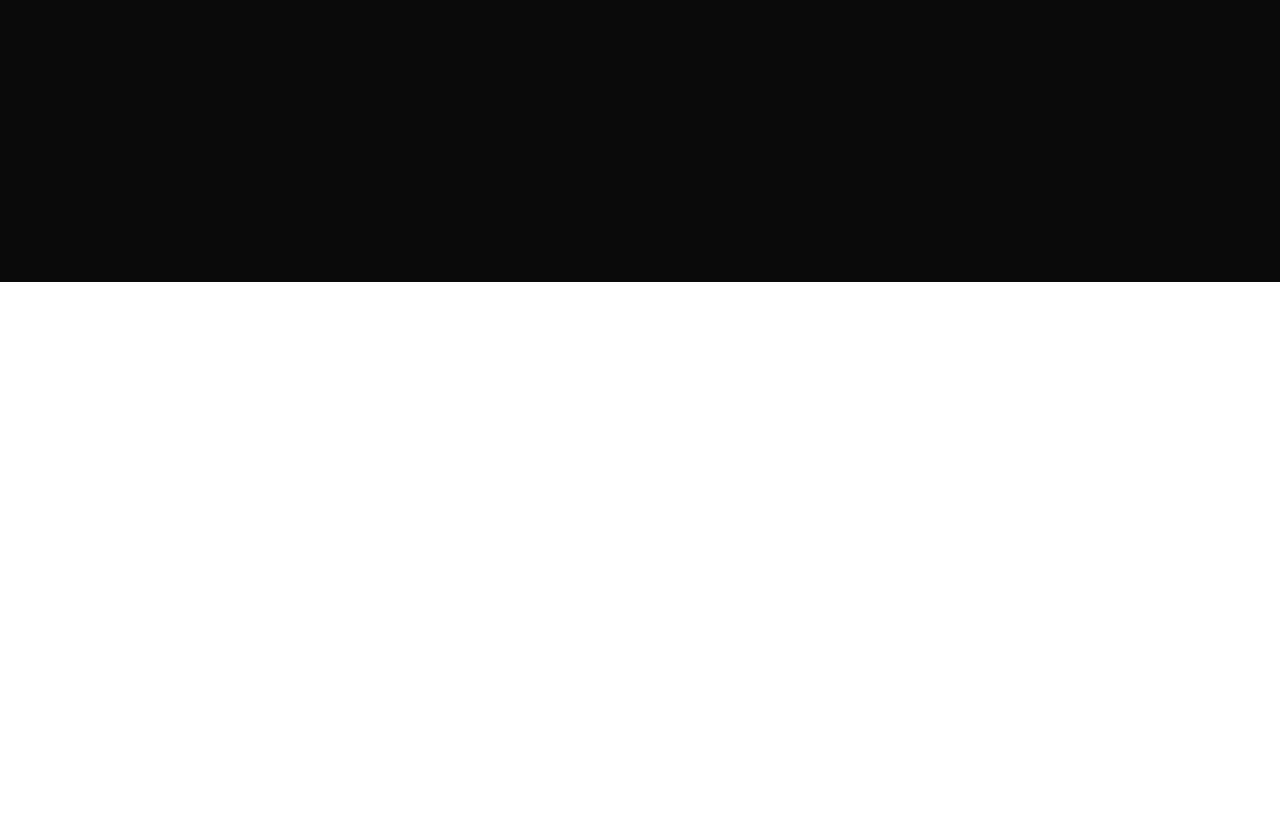
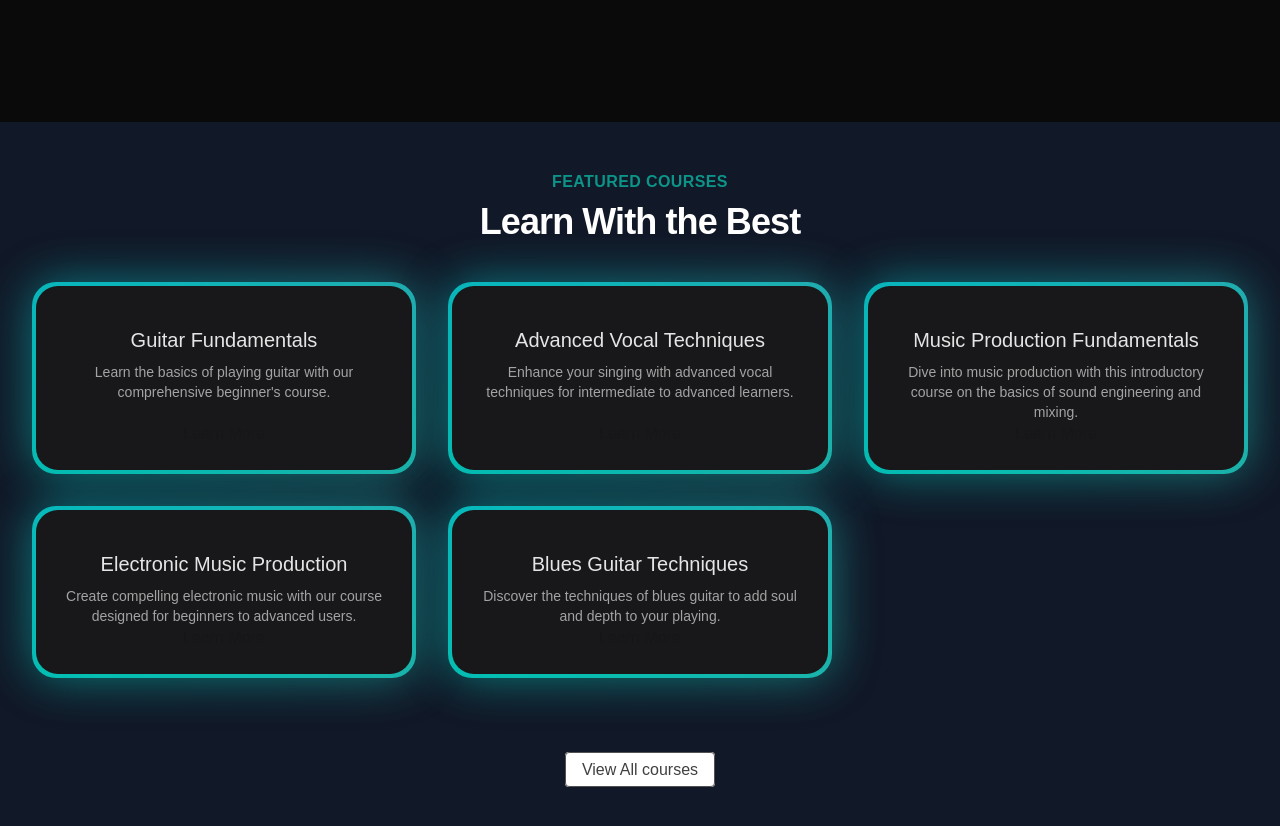
Before and after one commit to Rishabhkes28/MusicApp, a Next.js app: page / in a window 1280 px wide. Shown: the part 520-1346 px from the top of the page. Before the commit the page ends 802 px from the top, so only its background shows below. Built offline with nearby package versions, Linux system fonts and the light colour scheme.

Commit message:
completed FeaturedCourses Section

```diff
--- /dev/null
+++ b/src/app/components/Featuredcourses.tsx
@@ -0,0 +1,58 @@
+'use client'
+import Link from "next/link"
+import courseData from "../data/music_courses.json"
+import { BackgroundGradient } from "./ui/background-gradient"
+
+interface Course{
+    id: number,
+    title: string,
+    slug: string,
+    description: string,
+    price: number,
+    instructor: string,
+    isFeatured: boolean,
+
+}
+
+function FeaturedCourses() {
+    const featuredCourses = courseData.courses.filter((course:Course) => course.isFeatured)
+
+
+  return (
+    <div className="py-12 bg-gray-900">
+        <div>
+            <div className="text-center">
+                <h2 className="text-base text-teal-600 font-semibold tracking-wide uppercase">FEATURED COURSES</h2>
+                <p className="mt-2 text-3xl leading-8 font-extrabold tracking-tight text-white sm:text-4xl">Learn With the Best</p>
+            </div>
+        </div>
+        <div className="mt-10 mx-8">
+            <div className="grid grid-cols-1 sm:grid-cols-2 lg:grid-cols-3 gap-8 justify-center">
+                {featuredCourses.map((course:Course)=> (
+                    <div key={course.id} className="flex justify-center">
+                        <BackgroundGradient
+                        className="flex flex-col rounded-[22px] bg-white dark:bg-zinc-900 overflow-hidden h-full max-w-sm">
+                            <div className="p-4 sm:p-6 flex flex-col items-center text-center flex-grow">
+                                <p className="text-lg sm:text-xl text-black mt-4 mb-2 dark:text-neutral-200">{course.title}</p>
+                                <p className="text-sm text-neutral-600 dark:text-neutral-400 flex-grow">{course.description}</p>
+                                <Link href={`/courses/${course.slug}`}>
+                                Learn More
+                                </Link>
+                            </div>
+                        </BackgroundGradient>
+                    </div>
+                ))}
+            </div>
+        </div>
+        <div className="mt-20 text-center">
+            <Link href={"/courses"}
+            className="px-4 py-2 rounded border border-neutral-600 text-neutral-700 bg-white hover:bg-gray-100 transition duration-200"
+            >
+            View All courses
+            </Link>
+        </div>
+    </div>
+  )
+}
+
+export default FeaturedCourses
--- /dev/null
+++ b/src/app/components/ui/background-gradient.tsx
@@ -0,0 +1,72 @@
+import { cn } from "@/app/lib/utils";
+import React from "react";
+import { motion } from "framer-motion";
+
+export const BackgroundGradient = ({
+  children,
+  className,
+  containerClassName,
+  animate = true,
+}: {
+  children?: React.ReactNode;
+  className?: string;
+  containerClassName?: string;
+  animate?: boolean;
+}) => {
+  const variants = {
+    initial: {
+      backgroundPosition: "0 50%",
+    },
+    animate: {
+      backgroundPosition: ["0, 50%", "100% 50%", "0 50%"],
+    },
+  };
+  return (
+    <div className={cn("relative p-[4px] group", containerClassName)}>
+      <motion.div
+        variants={animate ? variants : undefined}
+        initial={animate ? "initial" : undefined}
+        animate={animate ? "animate" : undefined}
+        transition={
+          animate
+            ? {
+                duration: 5,
+                repeat: Infinity,
+                repeatType: "reverse",
+              }
+            : undefined
+        }
+        style={{
+          backgroundSize: animate ? "400% 400%" : undefined,
+        }}
+        className={cn(
+          "absolute inset-0 rounded-3xl z-[1] opacity-60 group-hover:opacity-100 blur-xl  transition duration-500 will-change-transform",
+          " bg-[radial-gradient(circle_farthest-side_at_0_100%,#00ccb1,transparent),radial-gradient(circle_farthest-side_at_100%_0,#7b61ff,transparent),radial-gradient(circle_farthest-side_at_100%_100%,#ffc414,transparent),radial-gradient(circle_farthest-side_at_0_0,#1ca0fb,#141316)]"
+        )}
+      />
+      <motion.div
+        variants={animate ? variants : undefined}
+        initial={animate ? "initial" : undefined}
+        animate={animate ? "animate" : undefined}
+        transition={
+          animate
+            ? {
+                duration: 5,
+                repeat: Infinity,
+                repeatType: "reverse",
+              }
+            : undefined
+        }
+        style={{
+          backgroundSize: animate ? "400% 400%" : undefined,
+        }}
+        className={cn(
+          "absolute inset-0 rounded-3xl z-[1] will-change-transform",
+          "bg-[radial-gradient(circle_farthest-side_at_0_100%,#00ccb1,transparent),radial-gradient(circle_farthest-side_at_100%_0,#7b61ff,transparent),radial-gradient(circle_farthest-side_at_100%_100%,#ffc414,transparent),radial-gradient(circle_farthest-side_at_0_0,#1ca0fb,#141316)]"
+        )}
+      />
+
+      <div className={cn("relative z-10", className)}>{children}</div>
+    </div>
+  );
+};
--- a/src/app/data/music_courses.json
+++ b/src/app/data/music_courses.json
@@ -0,0 +1,104 @@
+{
+    "courses": [
+      {
+        "id": 1,
+        "title": "Guitar Fundamentals",
+        "slug": "guitar-fundamentals",
+        "description": "Learn the basics of playing guitar with our comprehensive beginner's course.",
+        "price": 99.99,
+        "instructor": "John Doe",
+        "isFeatured": true,
+        "image": "/courses/guitar.jpg"
+      },
+      {
+        "id": 2,
+        "title": "Piano for Beginners",
+        "slug": "piano-for-beginners",
+        "description": "Start your musical journey with foundational piano skills taught by expert instructors.",
+        "price": 109.99,
+        "instructor": "Jane Smith",
+        "isFeatured": false,
+        "image": "/courses/piano.jpg"
+      },
+      {
+        "id": 3,
+        "title": "Advanced Vocal Techniques",
+        "slug": "advanced-vocal-techniques",
+        "description": "Enhance your singing with advanced vocal techniques for intermediate to advanced learners.",
+        "price": 119.99,
+        "instructor": "Emily Johnson",
+        "isFeatured": true,
+        "image": "/courses/vocalist.jpg"
+      },
+      {
+        "id": 4,
+        "title": "Drumming Mastery",
+        "slug": "drumming-mastery",
+        "description": "Master the drums with our comprehensive course covering all skill levels.",
+        "price": 129.99,
+        "instructor": "Mike Brown",
+        "isFeatured": false,
+        "image": "/courses/drumming.jpg"
+      },
+      {
+        "id": 5,
+        "title": "Jazz Improvisation",
+        "slug": "jazz-improvisation",
+        "description": "Learn the art of jazz improvisation with this course designed for all levels.",
+        "price": 139.99,
+        "instructor": "Chris Davis",
+        "isFeatured": false,
+        "image": "/courses/jazz.jpg"
+      },
+      {
+        "id": 6,
+        "title": "Music Production Fundamentals",
+        "slug": "music-production-fundamentals",
+        "description": "Dive into music production with this introductory course on the basics of sound engineering and mixing.",
+        "price": 149.99,
+        "instructor": "Alex Wilson",
+        "isFeatured": true,
+        "image": "/courses/music-prod.jpg"
+      },
+      {
+        "id": 7,
+        "title": "Songwriting Essentials",
+        "slug": "songwriting-essentials",
+        "description": "Learn the essentials of songwriting to express your musical creativity.",
+        "price": 159.99,
+        "instructor": "Samantha Miller",
+        "isFeatured": false,
+        "image": "/courses/song-writing.jpg"
+      },
+      {
+        "id": 8,
+        "title": "Electronic Music Production",
+        "slug": "electronic-music-production",
+        "description": "Create compelling electronic music with our course designed for beginners to advanced users.",
+        "price": 169.99,
+        "instructor": "Luke Harris",
+        "isFeatured": true,
+        "image": "/courses/music-prod.jpg"
+      },
+      {
+        "id": 9,
+        "title": "Classical Music History",
+        "slug": "classical-music-history",
+        "description": "Explore the rich history of classical music from its origins to the present day.",
+        "price": 179.99,
+        "instructor": "Grace Lee",
+        "isFeatured": false,
+        "image": "/courses/classical-music.jpg"
+      },
+      {
+        "id": 10,
+        "title": "Blues Guitar Techniques",
+        "slug": "blues-guitar-techniques",
+        "description": "Discover the techniques of blues guitar to add soul and depth to your playing.",
+        "price": 189.99,
+        "instructor": "Ethan Moore",
+        "isFeatured": true,
+        "image": "/courses/blues.jpg"
+      }
+    ]
+  }
--- a/src/app/page.tsx
+++ b/src/app/page.tsx
@@ -1,11 +1,13 @@
 import Image from "next/image"
 import Hero from "./components/Hero";
+import Featuredcourses from "./components/Featuredcourses";
 
 export default function Home() {
   return (
      <div className="min-h-screen border- bg-black/[0.96] antialiased bg-grid-white/[0.02]">
 
     <Hero/>
+    <Featuredcourses/>
     </div>
   );
 }
```
Also changed, not shown: 1 other file (tests, documents, lock files or other folders).
